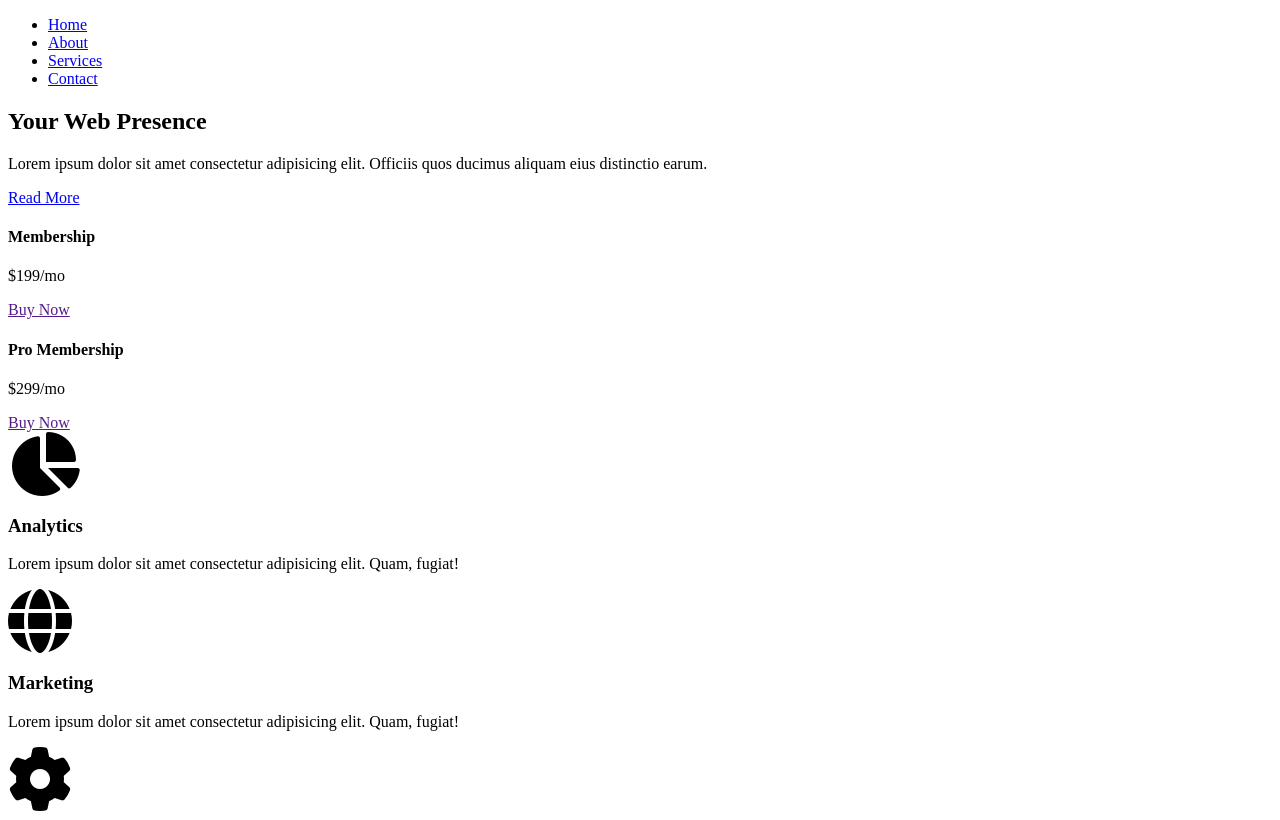
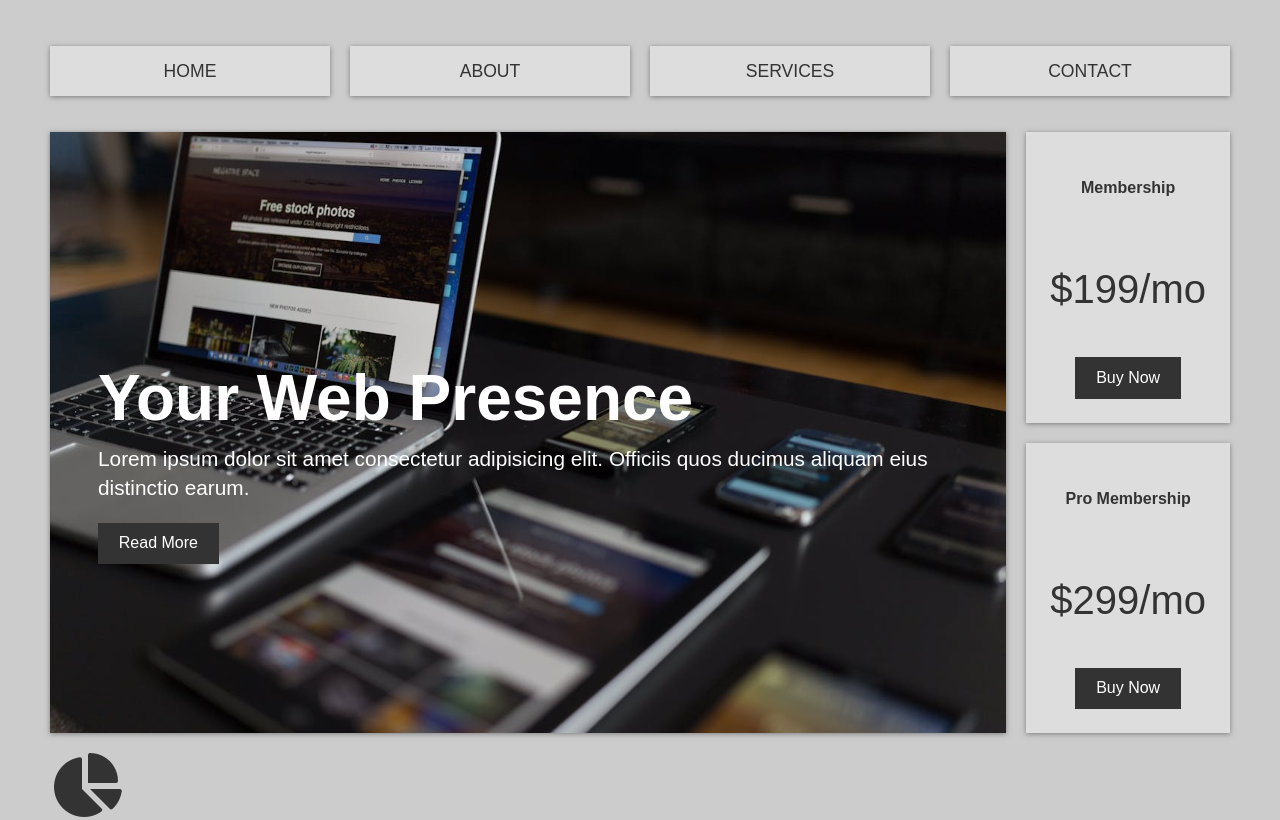
Before and after one commit to Jaybabson007/HTML-CSS-Projects-, a plain HTML site: page Responsive Grid Website/index.html in a window 1280 px wide. Shown: the top 820 px of the page. Drawn offline with Linux system fonts and the light colour scheme.

Commit message:
Added styling for Navigation and Top Container

```diff
--- a/Responsive Grid Website/index.html
+++ b/Responsive Grid Website/index.html
@@ -28,12 +28,12 @@
             <div class="top-box top-box-a">
                 <h4>Membership</h4>
                 <p class="price">$199/mo</p>
-                <a href="" class="btn">Buy Now</a>
+                <a href="#" class="btn">Buy Now</a>
             </div>
-            <div class="top-box top-box-b"></div>
+            <div class="top-box top-box-b">
                 <h4>Pro Membership</h4>
                 <p class="price">$299/mo</p>
-                <a href="" class="btn">Buy Now</a>
+                <a href="#" class="btn">Buy Now</a>
             </div>
          </section>
 
@@ -85,6 +85,10 @@
             <img src="img/port 9.jpg" width="200px" height="200px"alt="">
            </section>
 
+           <!-- Footer -->
+            <footer>
+                <p>GridBiz &copy 2025</p>
+            </footer>
     </div>
     <!-- Wrapper Ends -->
 </body>
--- a/Responsive Grid Website/style.css
+++ b/Responsive Grid Website/style.css
@@ -0,0 +1,121 @@
+/* CSS Variables */
+:root {
+    --primary: #ddd;
+    --dark: #333;
+    --light: #fff;
+    --shadow: 0 1px 5px rgba(104, 104, 104, 0.8);
+}
+
+html {
+    box-sizing: border-box;
+    font-family: Arial, Helvetica, sans-serif;
+    color: var(--dark);
+}
+
+body {
+    background: #ccc;
+    margin: 30px 50px;
+    line-height: 1.4;
+}
+
+.btn {
+    background: var(--dark);
+    color: var(--light);
+    padding: 0.6rem 1.3rem;
+    text-decoration: none;
+    border: 0;
+}
+
+img {
+    max-width: 100%;
+}
+
+.wrapper {
+    display: grid;
+    grid-gap: 20px;
+}
+
+/* Navigation */
+.main ul {
+    display: grid;
+    grid-gap: 20px;
+    padding: 0;
+    list-style: none;
+    grid-template-columns: repeat(4, 1fr);
+}
+
+.main a{
+    background: var(--primary);
+    display: block;
+    text-decoration: none;
+    padding: 0.8rem;
+    text-align: center;
+    color: var(--dark);
+    text-transform: uppercase;
+    font-size: 1.1rem;
+    box-shadow: var(--shadow);
+}
+
+.main a:hover {
+    background: var(--dark);
+    color: var(--light);
+}
+
+/* Top Container */
+.top-container {
+    display: grid;
+    grid-gap: 20px;
+    grid-template-areas:
+        'showcase showcase top-box-a'
+        'showcase showcase top-box-b';
+}
+
+/* Showcase */
+.showcase {
+    grid-area: showcase;
+    min-height: 400px;
+    background: url(img/showcase.jpg);
+    background-size: cover;
+    background-position: center;
+    padding: 3rem;
+    display: flex;
+    flex-direction: column;
+    align-items: start;
+    justify-content: center;
+    box-shadow: var(--shadow);
+}
+
+.showcase h1{
+    font-size: 4rem;
+    margin-bottom: 0;
+    color: var(--light);
+
+}
+
+.showcase p{
+    font-size: 1.3rem;
+    margin-top: 0;
+    color: var(--light);
+}
+
+/* Top Box */
+.top-box {
+    background: var(--primary);
+    display: grid;
+    align-items: center;
+    justify-items: center;
+    box-shadow: var(--shadow);
+    padding: 1.5rem;
+}
+
+.top-box .price {
+    font-size: 2.5rem;
+}
+
+.top-box-a {
+    grid-area: top-box-a;
+}
+
+.top-box-b {
+    grid-area: top-box-b;
+}
```
